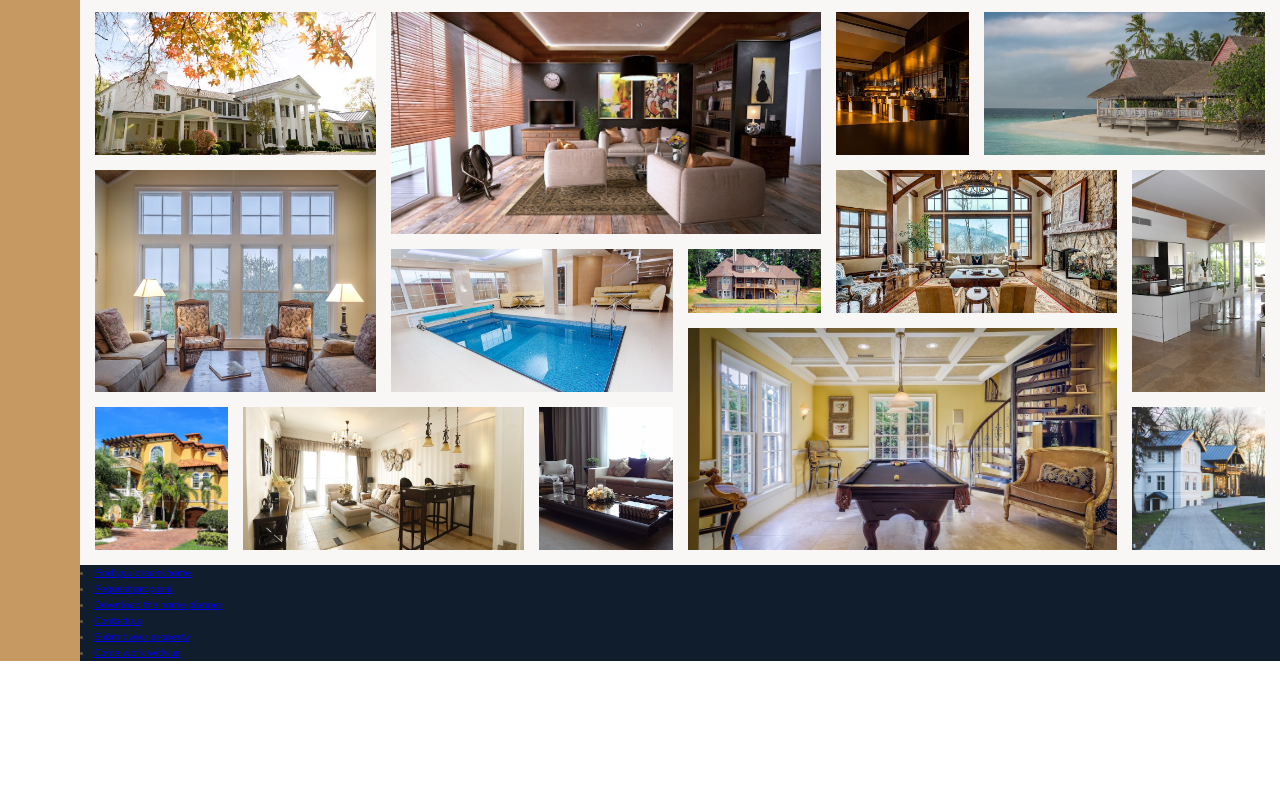
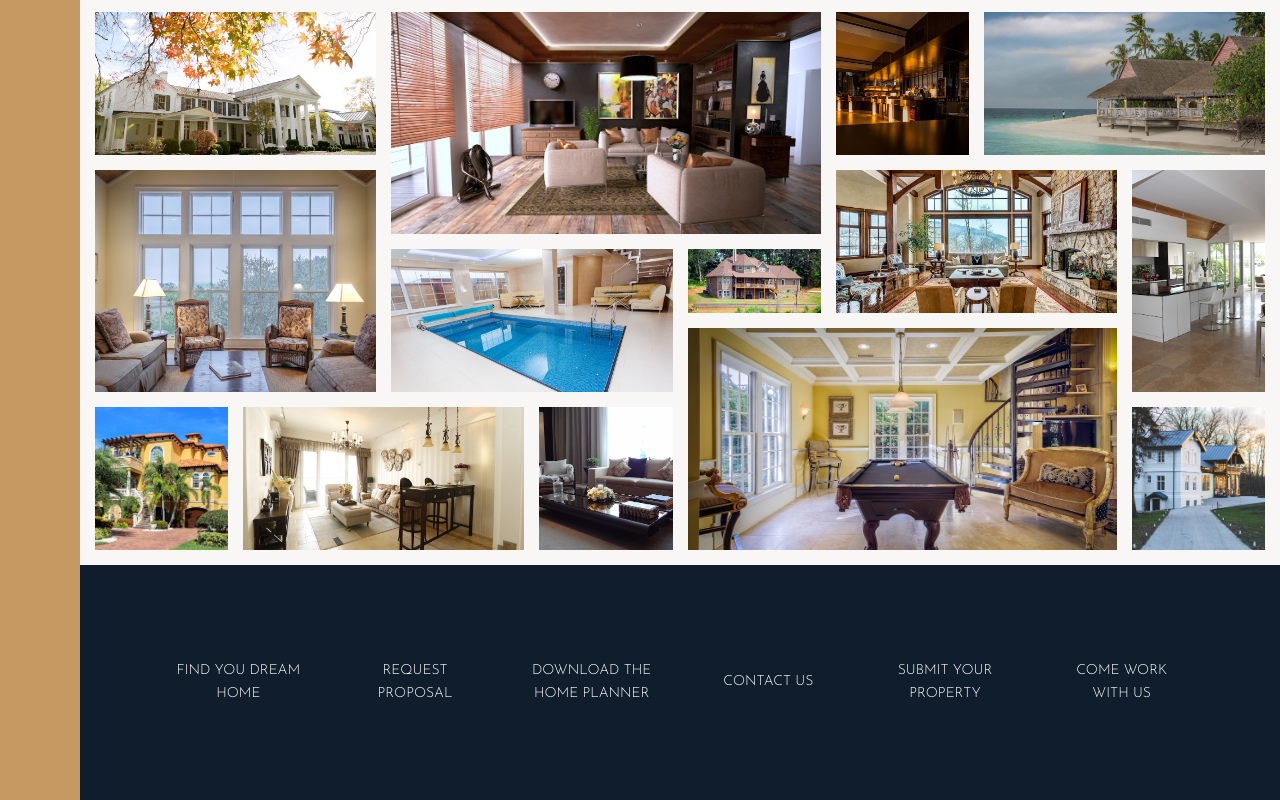
Before and after one commit to BradleyMurrell/nexter, a website: page index.html in a window 1280 px wide. Shown: the part 3075-3875 px from the top of the page. Before the commit the page ends 3736 px from the top, so only its background shows below. Drawn offline with nearby package versions, Linux system fonts and the light colour scheme.

Commit message:
Ad style to footer nav links in footer scss

```diff
--- a/index.html
+++ b/index.html
@@ -346,14 +346,14 @@
     </section>
 
     <footer class="footer">
-        <nav class="nav">
+        <ul class="nav">
             <li class="nav__item"><a href="#" class="nav__link">Find you dream home</a></li>
             <li class="nav__item"><a href="#" class="nav__link">Request proposal</a></li>
             <li class="nav__item"><a href="#" class="nav__link">Download the home planner</a></li>
             <li class="nav__item"><a href="#" class="nav__link">Contact us</a></li>
             <li class="nav__item"><a href="#" class="nav__link">Submit your property</a></li>
             <li class="nav__item"><a href="#" class="nav__link">Come work with us</a></li>
-        </nav>
+        </ul>
     </footer>
 
 </body>
--- a/sass/_footer.scss
+++ b/sass/_footer.scss
@@ -1,4 +1,33 @@
 .footer {
     background-color: $color_secondary;
     grid-column: full-start / full-end;
+    padding: 8rem;
 }
+
+.nav {
+    list-style: none;
+
+    display: grid;
+    grid-template-columns: repeat(auto-fit, minmax(15rem, 1fr));
+    grid-gap: 2rem;
+    align-items: center;
+
+    &__link:link,
+    &__link:visited {
+        font-size: 1.4rem;
+        color: #fff;
+        text-decoration: none;
+        font-family: $font-display;
+        text-transform: uppercase;
+        text-align: center;
+        padding: 1.5rem;
+        display: block;
+        transition: all .2s;
+    }
+
+    &__link:hover,
+    &__link:active {
+        background-color: rgba(#fff, .05);
+        transform: translateY(-3px);
+    }
+}
```
Also changed, not shown: css/style.css.
